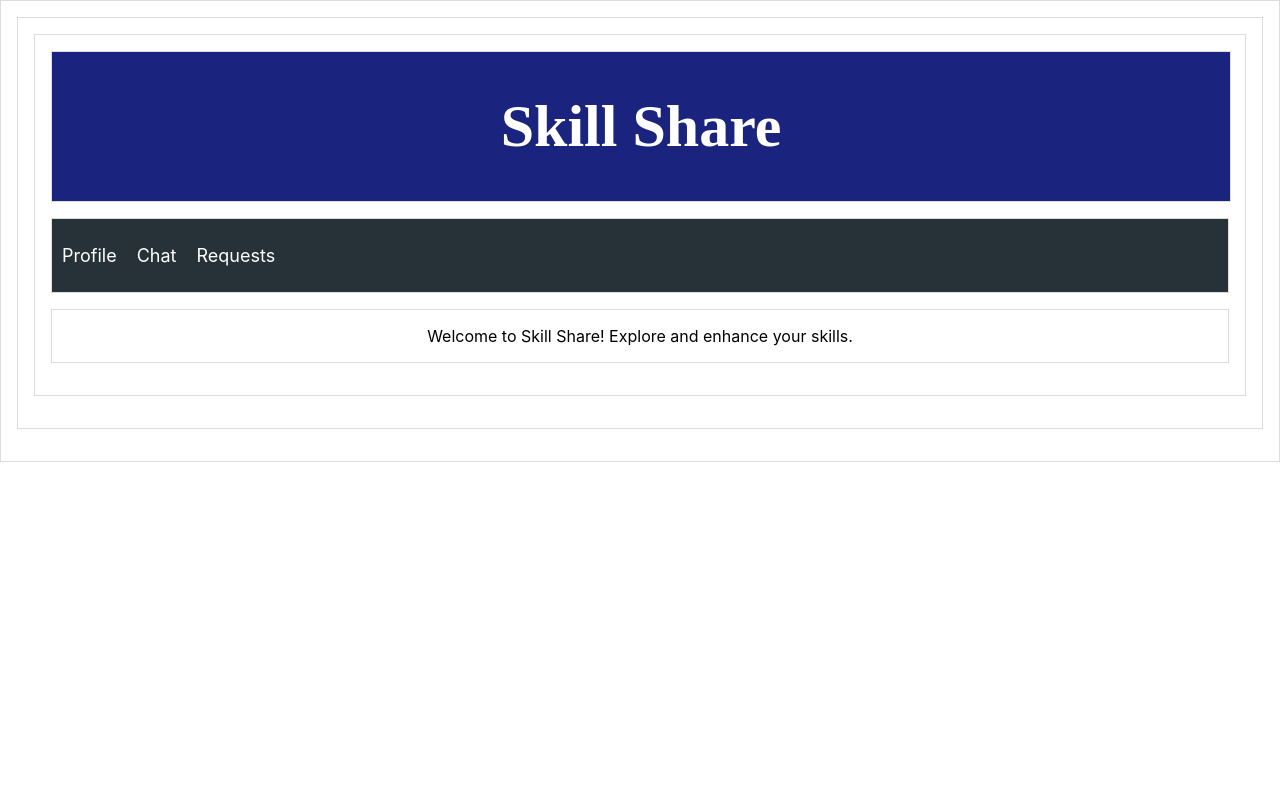
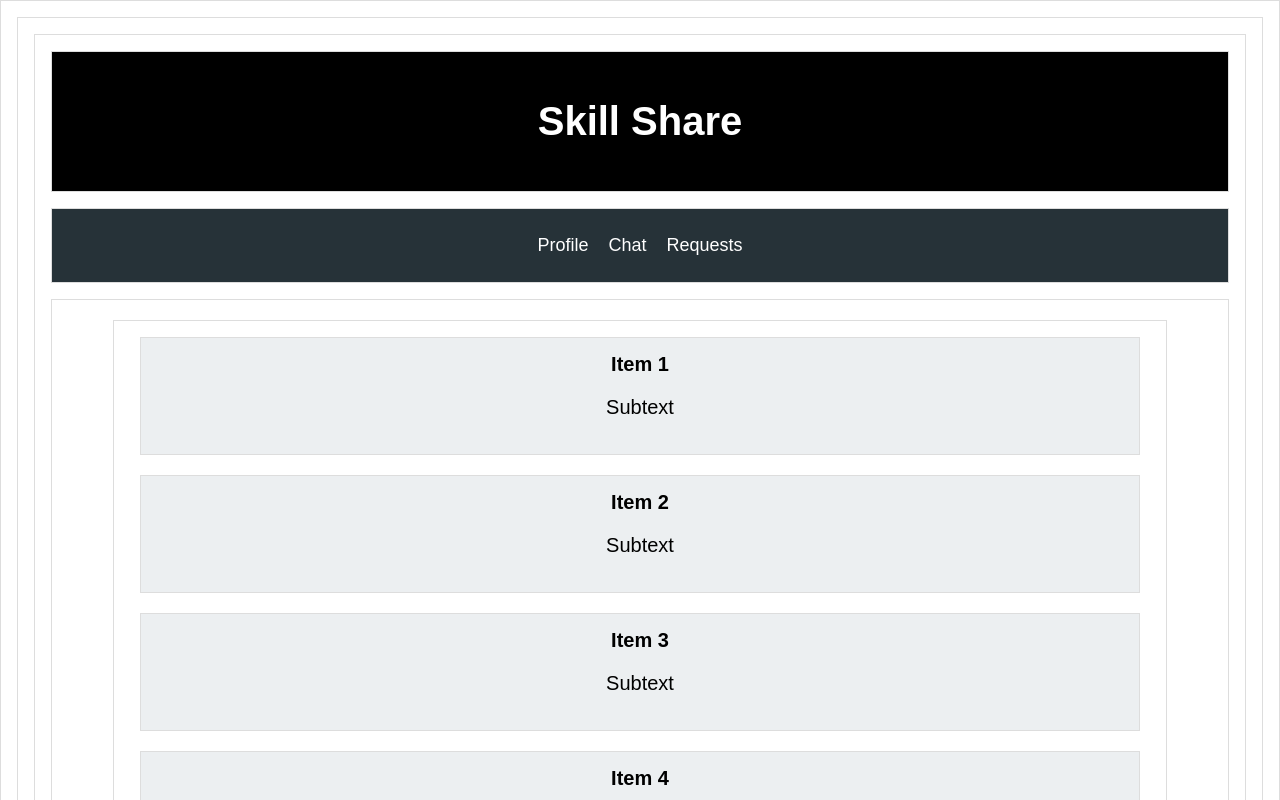
Before and after one commit to shonilbhide/skill_share, a React (Create React App) app in the folder frontend/react-flask-app/: page / in a window 1280 px wide. Shown: the top 800 px of the page. Built offline with nearby package versions, Linux system fonts and the light colour scheme; no server answers.

Commit message:
edited homepage (requests tab)

```diff
--- a/frontend/react-flask-app/src/Home.css
+++ b/frontend/react-flask-app/src/Home.css
@@ -1,38 +1,46 @@
 /* Home.css */
+body {
+  align: center;
+  font-size: 16px; /* Default font size for the body */
+  font-family: 'fantasy', 'copperplate', sans-serif; /* Default font family for the body */
+}
+
 .home-container {
   display: flex;
   flex-direction: column;
 }
 
 .banner {
-  background-color: #1a237e; /* Dark Blue Color */
+  background-color: #000000; /* Dark Blue Color */
   color: white;
-  padding: 00px; /* Adjusted padding for a taller banner */
+  padding: 20px; /* Adjusted padding for a taller banner */
   width: 100%;
-
+  box-sizing: border-box;
 }
 
 .banner h1 {
-  margin-left: 0px; /* Add margin to move the text to the left */
-  font-size: 60px; /* Adjusted font size */
+  margin-left: 10px; /* Add margin to move the text to the left */
+  margin-right: 10px;
+  font-size: 40px; /* Adjusted font size */
   font-weight: bold; /* Added font weight for emphasis */
-  font-family: 'Fantasy',copperplate; /* Change font family as needed */
 }
 
 .top-nav {
-  background-color: #263238; /* Dark Blue Grey Color */
+  background-color: #263238; /* Light Blue Color */
   padding: 10px;
-  justify-content: center;
+  /*text-align: right;*/
 }
 
 .top-nav ul {
   list-style: none;
   padding: 0;
   display: flex;
+  justify-content: center; /* Center-align the buttons */
 }
 
 .top-nav li {
-  margin-right: 20px;
+  margin-right: 10px;
+  margin-left: 10px;
 }
 
 .top-nav a {
@@ -42,7 +50,26 @@
 }
 
 .main-content {
-  padding: 0px;
+  padding: 20px;
+  text-align: center; /* Center-align the content */
 }
 
+/* List of Items in Rectangular Tiles */
+.item-list {
+  display: inline-block; /* Make it an inline block to center with margin: 0 auto; */
+  margin: 0 auto; /* Center the items horizontally */
+}
+
+.item-tile {
+  width: 1000px; /* Adjusted width and margin as needed */
+  /*max-width: 300px; /* Set a maximum width for each item */
+  background-color: #eceff1; /* Tile background color */
+  padding: 15px;
+  margin: 0 10px 20px 10px; /* Adjusted margin */
+  box-sizing: border-box;
+  font-size: 20px; /* Adjusted font size for the item tiles */
+}
+
+
+
 /* Add more styles as needed */
--- a/frontend/react-flask-app/src/HomePage.jsx
+++ b/frontend/react-flask-app/src/HomePage.jsx
@@ -3,6 +3,8 @@ import React from 'react';
 import './Home.css'; // Add a corresponding CSS file for styling
 
 const Home = () => {
+  const items = ["Item 1", "Item 2", "Item 3", "Item 4", "Item 5"];
+
   return (
     <div className="home-container">
       {/* Dark Blue Banner */}
@@ -27,8 +29,15 @@ const Home = () => {
 
       {/* Main Content */}
       <div className="main-content">
-        {/* Your main content goes here */}
-        <p>Welcome to Skill Share! Explore and enhance your skills.</p>
+        {/* List of Items in Rectangular Tiles */}
+        <div className="item-list">
+          {items.map((item, index) => (
+            <div className="item-tile" key={index}><b>
+              {item}</b>
+              <p>Subtext</p>
+            </div>
+          ))}
+        </div>
       </div>
     </div>
   );
```
